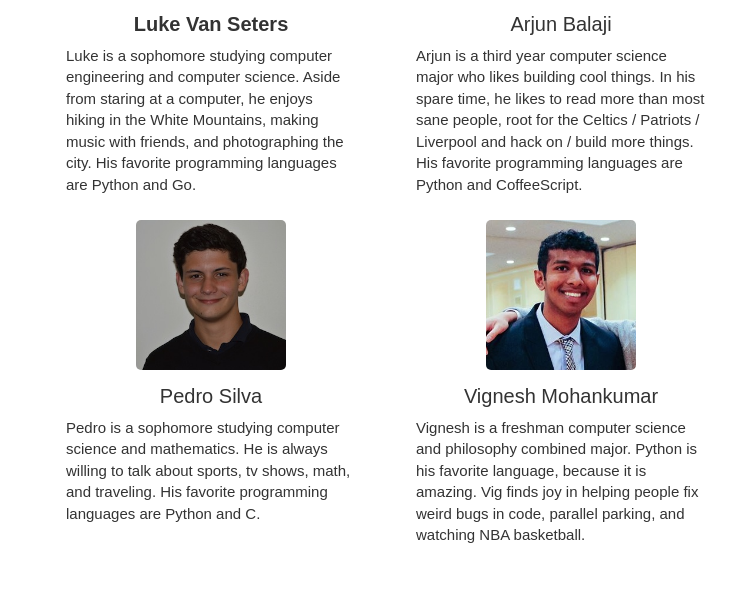
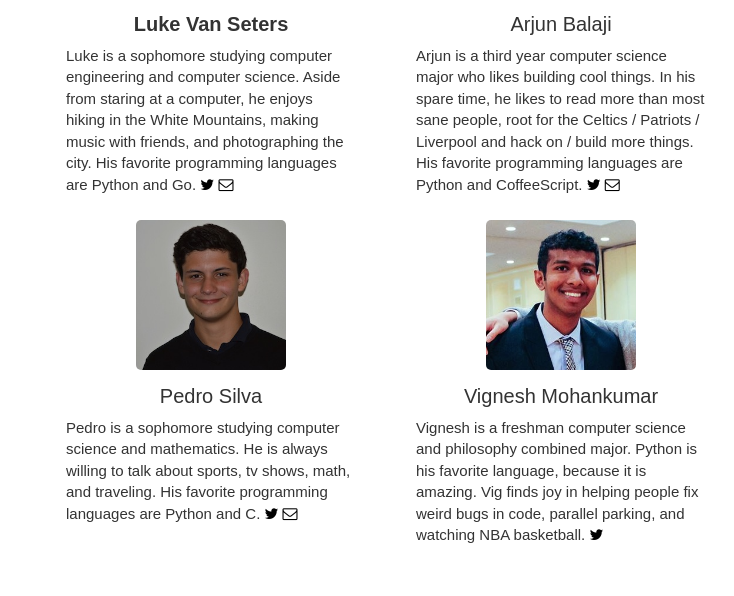
Before and after one commit to lukevs/northeasternio, a plain HTML site: page about/index.html in a window 1280 px wide. Shown: the part 622-1218 px from the top of the page, without its empty margins (259-993 px from the left). Drawn offline with nearby package versions, Linux system fonts and the light colour scheme; a web font is replaced by a local one.

Commit message:
Add emails.

```diff
--- a/about/index.html
+++ b/about/index.html
@@ -7,6 +7,7 @@
     <meta name="description" content="">
     <meta name="author" content="">
     <link rel="icon" href="../favicon.ico">
+    <link rel="stylesheet" href="//maxcdn.bootstrapcdn.com/font-awesome/4.3.0/css/font-awesome.min.css">
 
     <title>northeastern.io | about</title>
 
@@ -73,13 +74,23 @@
                 <div class="team-block">
                   <img src="../static/img/luke.jpg">
                   <h4><b>Luke Van Seters</b></h4>
-                  <p>Luke is a sophomore studying computer engineering and computer science. Aside from staring at a computer, he enjoys hiking in the White Mountains, making music with friends, and photographing the city. His favorite programming languages are Python and Go.</p>
+
+                  <p>
+                    Luke is a sophomore studying computer engineering and computer science. Aside from staring at a computer, he enjoys hiking in the White Mountains, making music with friends, and photographing the city. His favorite programming languages are Python and Go.
+                    <a href="http://twitter.com/lkvnstrs"><i class="fa fa-twitter"></i></a>
+                    <a href="MAILTO:lukevanseters@gmail.com"><i class="fa fa-envelope-o"></i></a>
+                  </p>
+
                 </div>
 
                 <div class="team-block">
                   <img src="../static/img/pedro.jpg">
                   <h4>Pedro Silva</h4>
-                  <p>Pedro is a sophomore studying computer science and mathematics. He is always willing to talk about sports, tv shows, math, and traveling. His favorite programming languages are Python and C.</p>
+                  <p>
+                    Pedro is a sophomore studying computer science and mathematics. He is always willing to talk about sports, tv shows, math, and traveling. His favorite programming languages are Python and C.
+                    <a href="http://twitter.com/phrmsilva"><i class="fa fa-twitter"></i></a>
+                    <a href="MAILTO:silva.p@husky.neu.edu"><i class="fa fa-envelope-o"></i></a>
+                  </p>
                 </div>
             </div>
 
@@ -87,13 +98,21 @@
                 <div class="team-block">
                   <img src="../static/img/arjun.jpg">
                   <h4>Arjun Balaji</h4>
-                  <p>Arjun is a third year computer science major who likes building cool things. In his spare time, he likes to read more than most sane people, root for the Celtics / Patriots / Liverpool and hack on / build more things. His favorite programming languages are Python and CoffeeScript.</p>
+
+                  <p>
+                    Arjun is a third year computer science major who likes building cool things. In his spare time, he likes to read more than most sane people, root for the Celtics / Patriots / Liverpool and hack on / build more things. His favorite programming languages are Python and CoffeeScript.
+                    <a href="http://twitter.com/arjunblj"><i class="fa fa-twitter"></i></a>
+                    <a href="MAILTO:arjunblj@gmail.com"><i class="fa fa-envelope-o"></i></a>
+                  </p>
                 </div>
 
                 <div class="team-block">
                   <img src="../static/img/vignesh.jpg">
                   <h4>Vignesh Mohankumar</h4>
-                  <p>Vignesh is a freshman computer science and philosophy combined major. Python is his favorite language, because it is amazing. Vig finds joy in helping people fix weird bugs in code, parallel parking, and watching NBA basketball.</p>
+                  <p>
+                    Vignesh is a freshman computer science and philosophy combined major. Python is his favorite language, because it is amazing. Vig finds joy in helping people fix weird bugs in code, parallel parking, and watching NBA basketball.
+                    <a href="http://twitter.com/v_mohankumar"><i class="fa fa-twitter"></i></a>
+                  </p>
                 </div>
             </div>
         </div>
--- a/static/css/style.css
+++ b/static/css/style.css
@@ -163,6 +163,10 @@ p {
   font-size: 19px;
 }
 
+i {
+  color: #000;
+}
+
 
 /* Lessons */
 .lessons {
```
